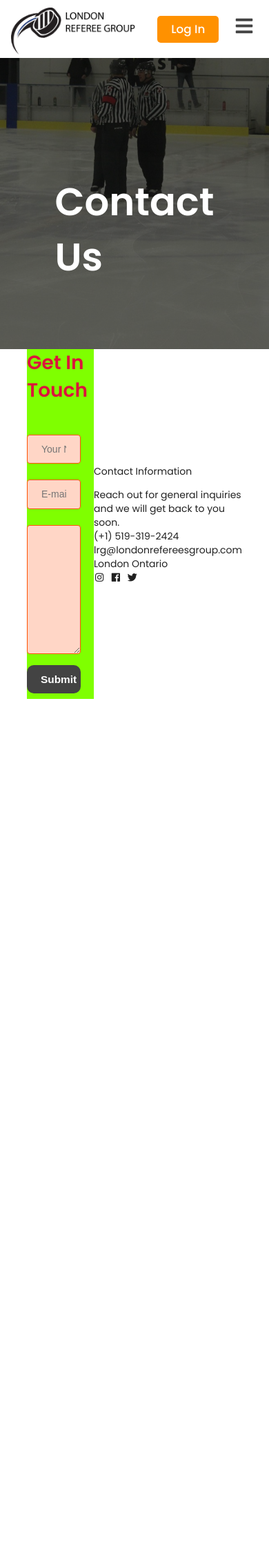
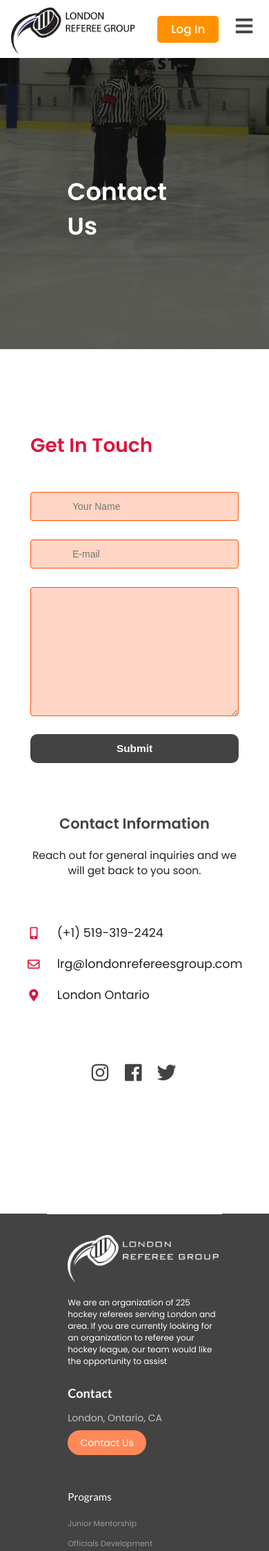
Before and after one commit to Deep-dsp/London-Referee-Group, a PHP site: page /contact.html in a window 390 px wide. Shown: the top 2248 px of the page at 69% size. Before the commit the page ends 1013 px from the top, so only its background shows below. Run offline with PHP 8.4, Linux system fonts and the light colour scheme.

Commit message:
contactResponsiveDone

```diff
--- a/assets/sass/modules/_contact.scss
+++ b/assets/sass/modules/_contact.scss
@@ -5,9 +5,9 @@
 
     width: 80%;
     margin: auto;
-
+    padding: 120px;
     .form-block{
-        background: chartreuse;
+        // background: chartreuse;
 
         height: 60vh;
         display: flex;
@@ -27,10 +27,10 @@
             height: 60vh;
 
             input,textarea{
-                    width: 80%;
-                    padding: 12px 20px;
-                    margin: 8px 0;
-                    display: inline-block;
+                    width: 100%;
+                    padding: 12px 60px;
+                    // margin: 8px 0;
+                    // display: inline-block;
                     border: 1px solid rgb(255, 81, 1);
                     border-radius: 4px;
                     box-sizing: border-box;
@@ -54,4 +54,107 @@
             }
         }
     }
+
+    .contact-info{
+        display: flex;
+        flex-direction: column;
+        justify-content: space-evenly;
+        // background: red;
+        height: 60vh;
+
+        .contact-title
+        {
+            p:nth-child(1){
+                font-size: 1.5rem;
+                font-weight: bolder;
+                color: #434343;
+            }
+
+            p:nth-child(2){
+                font-size: 1.1rem;
+            }
+        }
+
+        .contact-social{
+            display: flex;
+            flex-direction: column;
+            justify-content: space-evenly;
+            height: 30vh;
+        }
+
+        .phone{
+            display:flex;
+            justify-content: flex-start;
+            align-items: center;
+            font-size: 1.25rem;
+
+            i{
+                color: crimson;
+            }
+
+            p{
+                margin-left: 20px;
+            }
+        }
+
+        .social-icons{
+            display: flex;
+            justify-content: space-evenly;
+            color: #434343;
+            width: 50%;
+
+
+            i{
+                margin-top: 50px;
+                font-size: 2rem;
+            }
+        }
+    }
 }
+
+// Media Queries - Contact Page
+
+@media only screen and (max-width:1200px){
+    .contact-section{
+        display: flex;
+        flex-direction: column;
+        justify-content: space-evenly;
+        align-items: center;
+
+        .contact-info .contact-title{
+            display: flex;
+            flex-direction: column;
+            justify-content: center;
+            align-items: center;
+            text-align: center;
+        }
+
+        .contact-social .phone{
+            display: flex;
+        }
+
+        .phone i,p{
+            margin-bottom: 20px;
+        }
+        .social-icons{
+            margin: auto;
+        }
+    }
+}
+
+@media only screen and (max-width:768px){
+    .contact-section{
+        padding: 120px 5px;
+    }
+    .contact-section .form-block form
+    {
+        width: 100%;
+        input, button{
+            width: 100%
+        }
+
+        textarea{
+            width: 100%;
+        }
+    }
+}
--- a/assets/sass/modules/_navbar.scss
+++ b/assets/sass/modules/_navbar.scss
@@ -256,6 +256,10 @@ nav
             text-align: center;
         }
     }
+
+    #ab-contact .contact-pos p{
+        font-size: 3rem;
+    }
 }
 
 @media only screen and (max-width: 768px)
@@ -268,7 +272,7 @@ nav
         width: 100vw;
         height: 100vh;
         background: rgba(#434343, 0.98);
-        transform: translateX(-200%);
+        transform: translateX(-100%);
         transition: transform 0.5s ease-in;
         position: absolute;
         top: 10vh;
@@ -301,4 +305,8 @@ nav
     .dropdown .dropbtn{
         color: #fff;
     }
+
+    #ab-contact .contact-pos p{
+        font-size: 2.5rem;
+    }
 }
--- a/contact.html
+++ b/contact.html
@@ -63,15 +63,18 @@
                     </div>
                     <div class="contact-social">
                         <div class="phone">
+                            <i class="mobile alternate icon"></i>
                             <p>(+1) 519-319-2424</p>
                         </div>
                         <div class="phone">
+                            <i class="envelope outline icon"></i>
                             <p>lrg@londonrefereesgroup.com</p>
                         </div>
                         <div class="phone">
+                            <i class="map marker alternate icon"></i>
                             <p>London Ontario</p>
                         </div>
-                        <div class="phone">
+                        <div class="social-icons">
                             <i class="instagram icon"></i>
                             <i class="facebook icon"></i>
                             <i class="twitter icon"></i>
@@ -80,6 +83,88 @@
                 </div>
             <!-- </div> -->
         </section>
+        <footer>
+            <div class="footer">
+                <div class="footer__addr">
+                    <h1 class="footer__logo">
+                        <img src="/public/images/logo_W.png" alt="">
+                    </h1>
+
+                    <p>We are an organization of 225 hockey referees serving London and area.
+                      If you are currently looking for an organization to referee your hockey league,
+                      our team would like the opportunity to assist</p>
+                    <h3>Contact</h3>
+
+                    <address>
+                      London, Ontario, CA<br>
+
+                      <a class="footer__btn" href="#">Contact Us</a>
+                    </address>
+                </div>
+                <ul class="footer__nav">
+                    <li class="nav__item">
+                      <h2 class="nav__title">Programs</h2>
+
+                      <ul class="nav__ul">
+                        <li>
+                          <a href="#">Junior Mentorship</a>
+                        </li>
+
+                        <li>
+                          <a href="#">Officials Development</a>
+                        </li>
+
+                        <li>
+                          <a href="#">Tournaments</a>
+                        </li>
+                      </ul>
+                    </li>
+                    <li class="nav__item">
+                        <h2 class="nav__title">Legal</h2>
+
+                        <ul class="nav__ul">
+                          <li>
+                            <a href="#">Privacy Policy</a>
+                          </li>
+
+                          <li>
+                            <a href="#">Terms of Use</a>
+                          </li>
+
+                          <li>
+                            <a href="#">Security</a>
+                          </li>
+                        </ul>
+                    </li>
+                    <li class="nav__item">
+                        <h2 class="nav__title">Menu</h2>
+
+                        <ul class="nav__ul">
+                          <li>
+                            <a href="#">Home</a>
+                          </li>
+
+                          <li>
+                            <a href="#">About Us</a>
+                          </li>
+                          <li>
+                            <a href="#">Careers</a>
+                          </li>
+                        </ul>
+                    </li>
+                </ul>
+                <div class="legal">
+                    <p>&copy; 2021 All rights reserved.</p>
+
+                    <div class="legal__links">
+                        <i class="instagram icon"></i>
+                        <i class="facebook icon"></i>
+                        <i class="twitter icon"></i>
+                    </div>
+                </div>
+            </div>
+        </footer>
     </main>
+    <script type="module" src="/public/scripts/components/navside.js"></script>
 </body>
 </html>
--- a/index.html
+++ b/index.html
@@ -17,7 +17,7 @@
                 </div>
                 <nav>
                     <ul class="nav-links">
-                        <li><a href="#">Home</a></li>
+                        <li><a href="/index.html">Home</a></li>
                         <li><a href="#">About</a></li>
                         <div class="dropdown">
                             <button class="dropbtn">Programs</button>
--- a/needRef.html
+++ b/needRef.html
@@ -125,7 +125,7 @@
 
                     <ul class="nav__ul">
                       <li>
-                        <a href="#">Home</a>
+                        <a href="/index.html">Home</a>
                       </li>
 
                       <li>
@@ -148,5 +148,6 @@
             </div>
         </div>
     </footer>
+    <script type="module" src="/public/scripts/components/navside.js"></script>
 </body>
 </html>
--- /dev/null
+++ b/public/scripts/components/navside.js
@@ -0,0 +1,6 @@
+let burger = document.querySelector('.ham-burger');
+let navbar = document.querySelector('nav');
+
+burger.addEventListener('click', ()=>{
+    navbar.classList.toggle('nav-active');
+});
```
Also changed, not shown: public/css/main.css, 1 other file.
